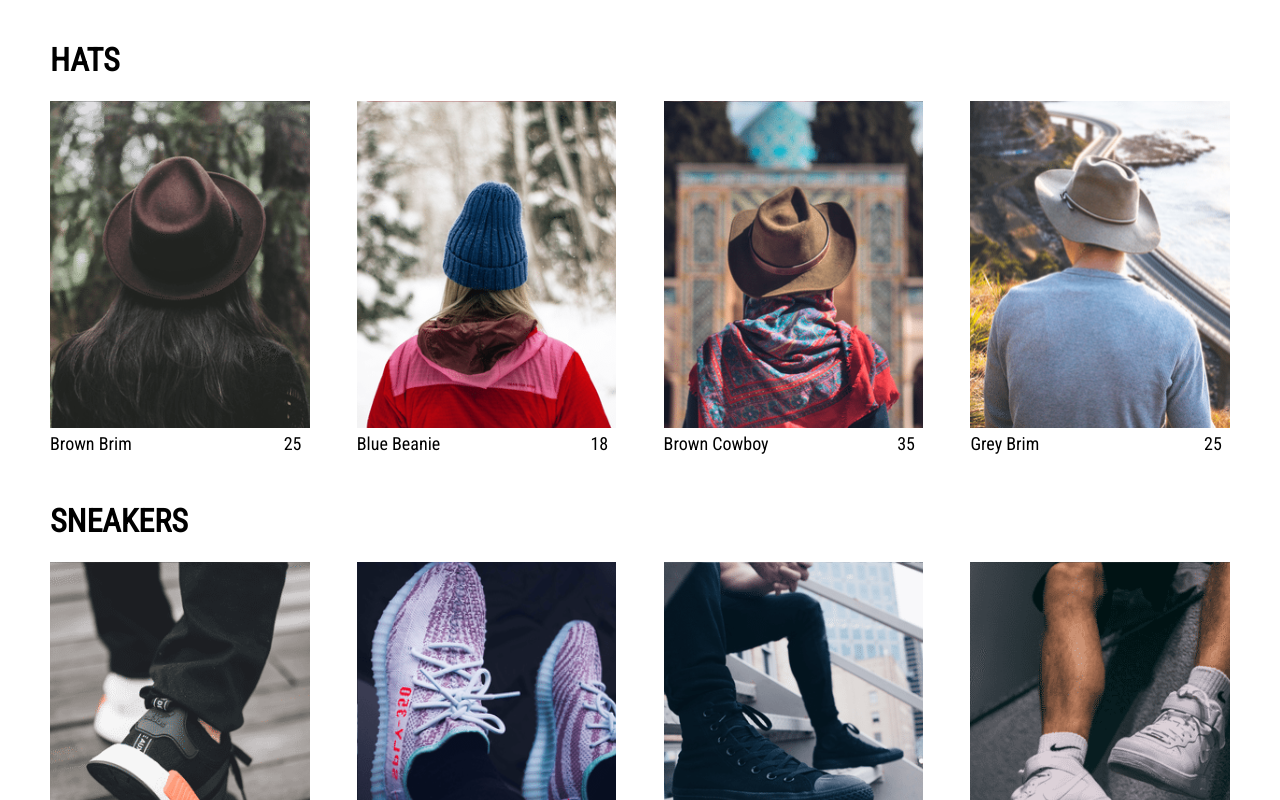
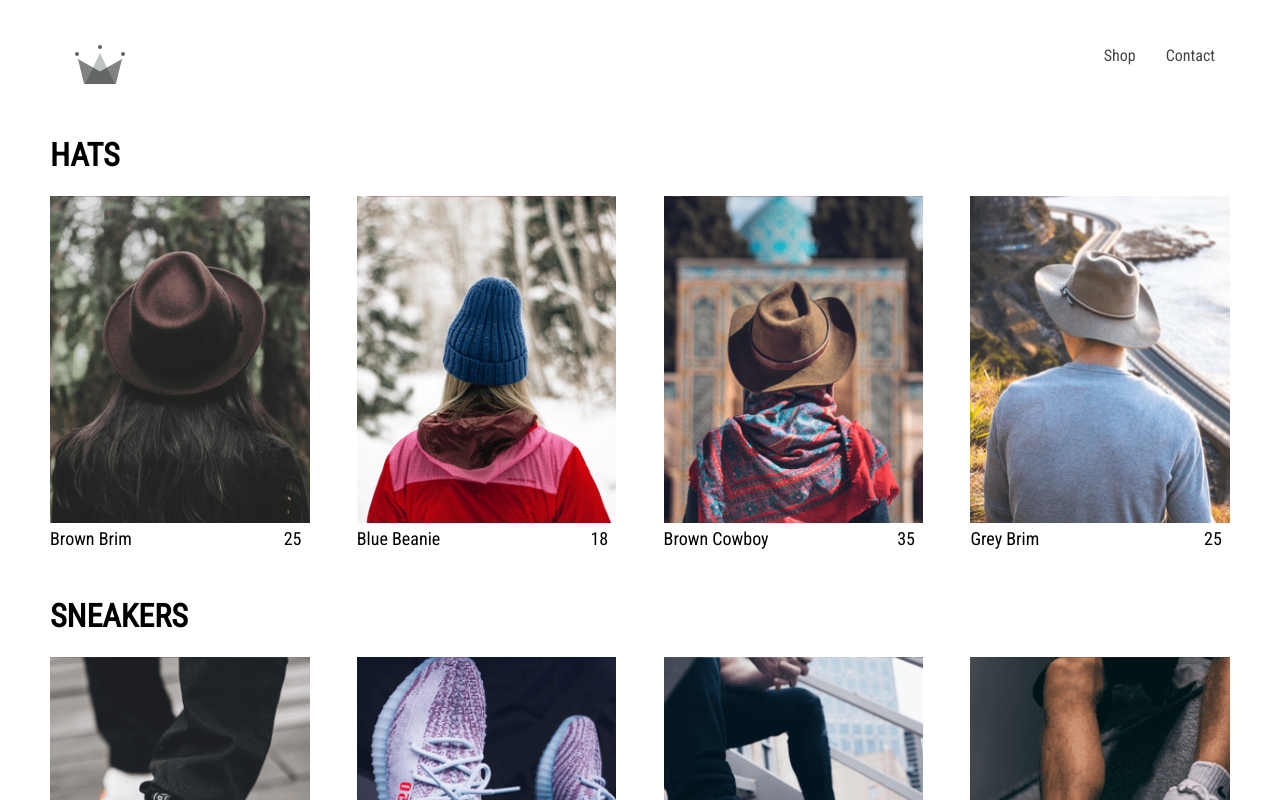
Before and after one commit to talalanwarwarraich/crown-clothing, a React (Create React App) app: page /shop in a window 1280 px wide. Shown: the top 800 px of the page. Built offline with nearby package versions, Linux system fonts and the light colour scheme.

Commit message:
addeing header component and link to home, shop page and contact.

```diff
--- a/src/App.css
+++ b/src/App.css
@@ -2,3 +2,8 @@
 	font-family: "Roboto Condensed";
 	padding: 20px 50px;
 }
+
+a {
+	text-decoration: none;
+	color: #444;
+}
--- a/src/App.js
+++ b/src/App.js
@@ -3,6 +3,7 @@
 import "./App.css";
 import HomePage from "./pages/homepage/homepage.component";
 import ShopPage from "./pages/shop/shop.component";
+import Header from "./components/header/header.component";
 
 const HatsPage = () => (
 	<div>
@@ -13,6 +14,7 @@
 function App() {
 	return (
 		<div>
+			<Header />
 			<Switch>
 				<Route exact path="/" component={HomePage} />
 				<Route path="/shop" component={ShopPage} />
--- /dev/null
+++ b/src/components/header/header.component.jsx
@@ -0,0 +1,21 @@
+import "./header.styles.scss";
+import { Link } from "react-router-dom";
+import { ReactComponent as Logo } from "../../assets/crown.svg";
+
+export default function Header() {
+	return (
+		<div className="header">
+			<Link className="logo-container" to="/">
+				<Logo className="logo" />
+			</Link>
+			<div className="options">
+				<Link className="option" to="/shop">
+					Shop
+				</Link>
+				<Link className="option" to="/shop">
+					Contact
+				</Link>
+			</div>
+		</div>
+	);
+}
--- /dev/null
+++ b/src/components/header/header.styles.scss
@@ -0,0 +1,25 @@
+.header {
+	height: 70px;
+	width: 100%;
+	display: flex;
+	justify-content: space-between;
+	margin-bottom: 25px;
+
+	.logo-container {
+		height: 100%;
+		width: 70px;
+		padding: 25px;
+	}
+
+	.options {
+		width: 50%;
+		height: 100%;
+		display: flex;
+		align-items: center;
+		justify-content: flex-end;
+
+		.option {
+			padding: 10px 15px;
+		}
+	}
+}
```
Also changed, not shown: src/assets/crown.svg (added).
